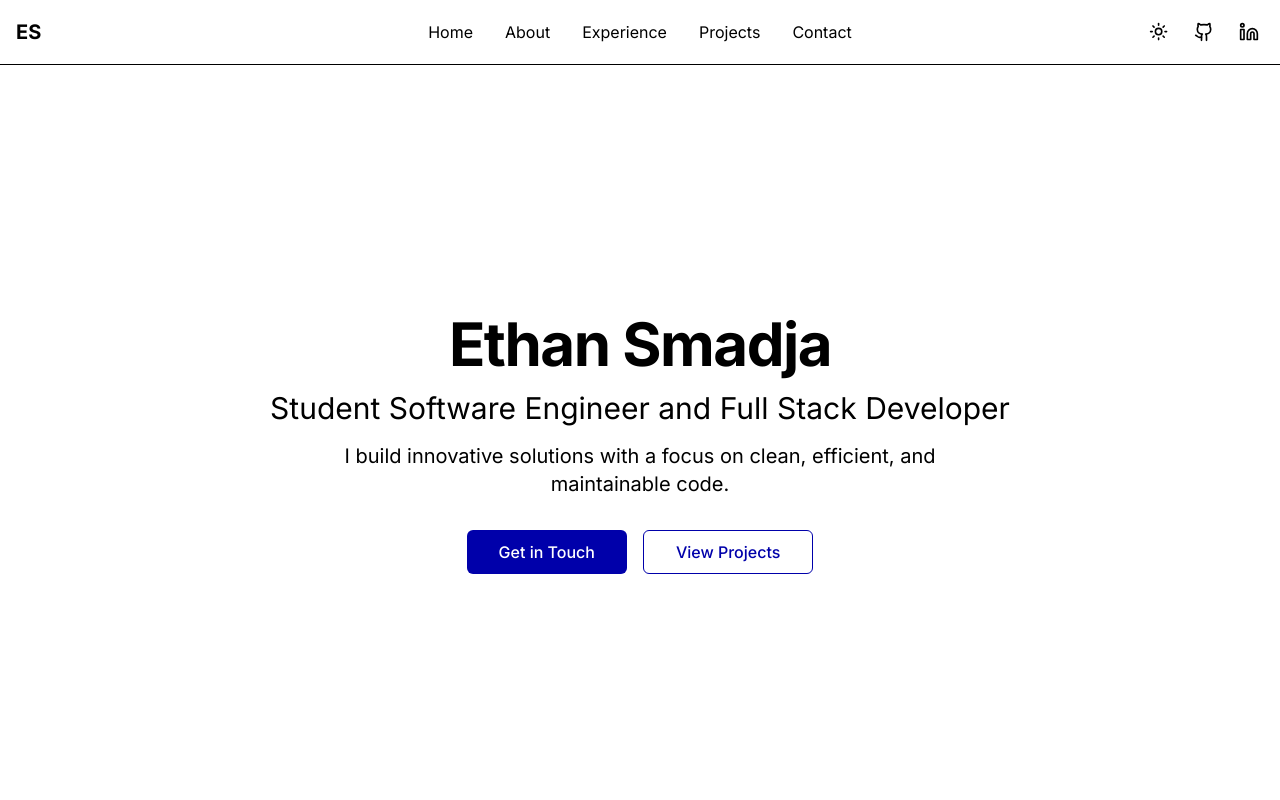
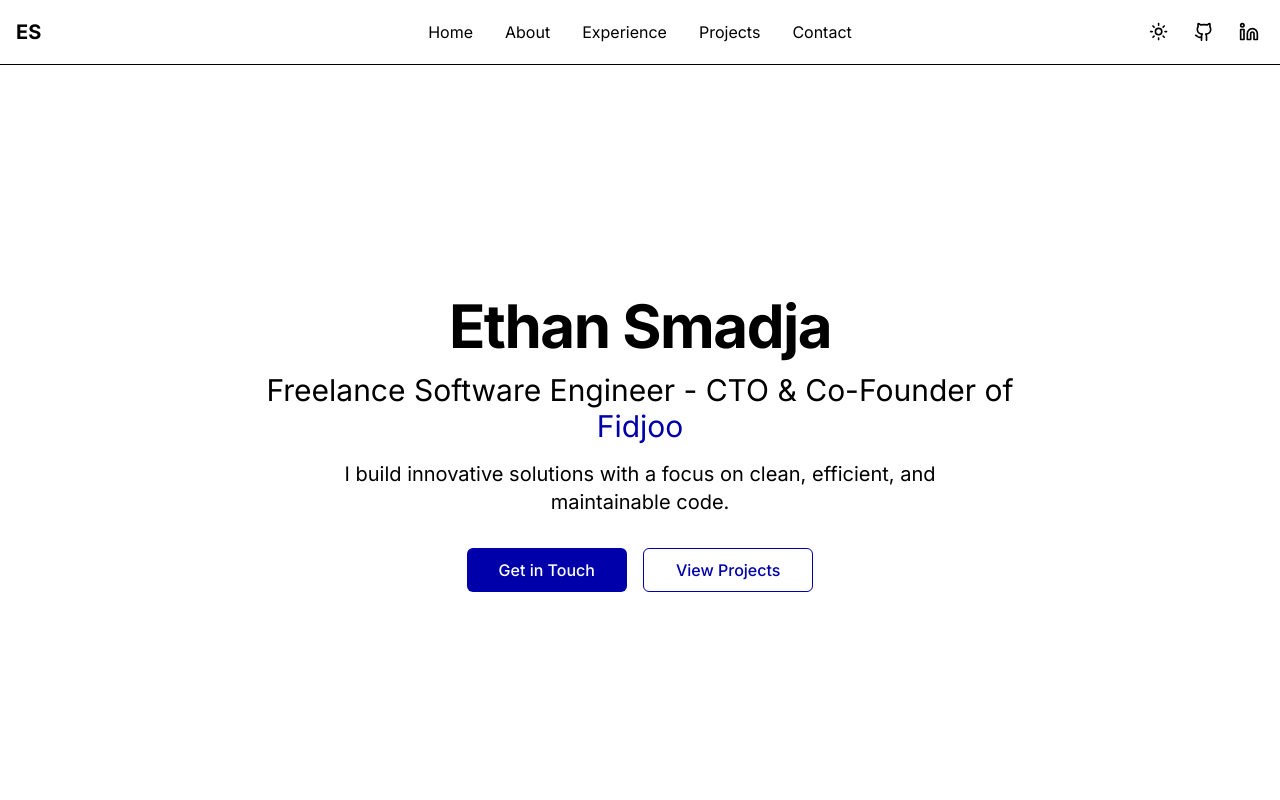
Before and after one commit to ethansmadjaa/ethansmadja, a Next.js app: page / in a window 1280 px wide. Shown: the top 800 px of the page. Built offline with nearby package versions, Linux system fonts and the light colour scheme.

Commit message:
Update HomeContent component to reflect current role as Freelance Software Engineer and CTO & Co-Founder of Fidjoo, enhancing professional branding and visibility.

```diff
--- a/src/components/pages/home-content.tsx
+++ b/src/components/pages/home-content.tsx
@@ -46,7 +46,7 @@
                 delay={0.5}
                 className="mt-2 sm:mt-4 text-xl sm:text-2xl md:text-3xl text-muted-foreground"
               >
-                Student Software Engineer and Full Stack Developer
+                Freelance Software Engineer - CTO & Co-Founder of <a href="https://fidjoo.com" target="_blank" rel="noopener noreferrer" className="text-primary hover:underline">Fidjoo</a>
               </AnimatedDiv>
               <AnimatedDiv
                 variant={fadeInUp}
```
